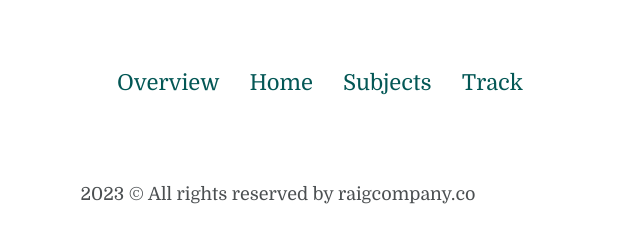
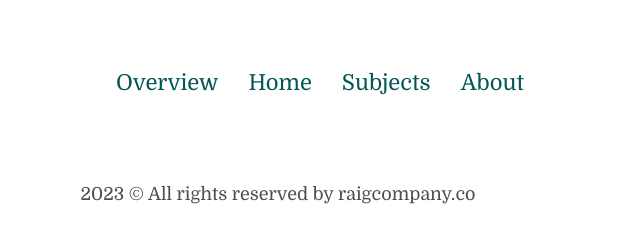
Before and after one commit to Flesier/Elimu_mwafaka_bot, a plain HTML site: page index.html in a window 1280 px wide. Shown: the part 2695-2935 px from the top of the page, 362-1002 px from the left. Drawn offline with Linux system fonts and the light colour scheme.

Commit message:
Update index.html

```diff
--- a/index.html
+++ b/index.html
@@ -140,7 +140,7 @@
               <li class="footer__link"><a href="#banner">overview</a></li>
               <li class="footer__link"><a href="#Home">Home</a></li>
               <li class="footer__link"><a href="#subjects">Subjects</a></li>
-              <li class="footer__link"><a href="#Track">Track</a></li>
+              <li class="footer__link"><a href="#Track">About</a></li>
             </ul>
             <!-- socials -->
             <div class="footer__socials">
```
